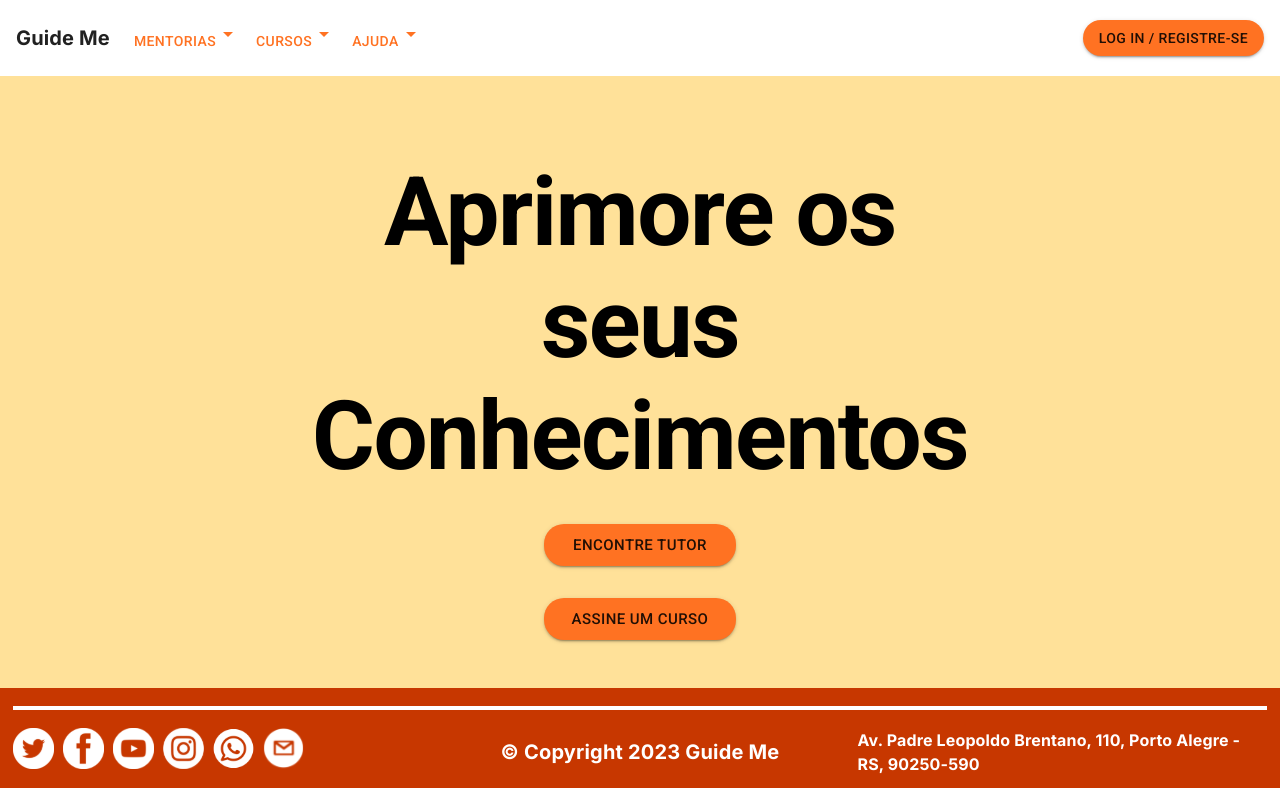
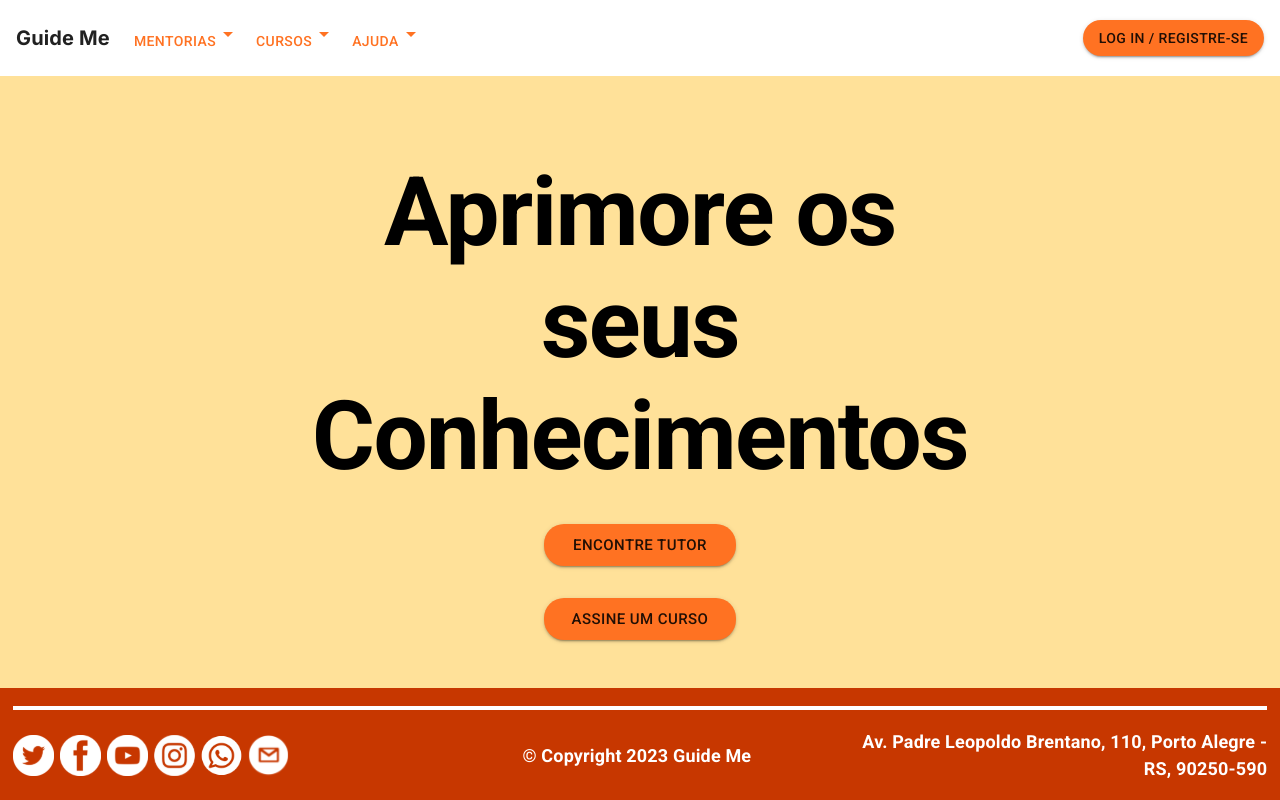
Before and after one commit to arthurafm/engsoft-trabfinal, a Next.js app: page / in a window 1280 px wide. Built offline with nearby package versions, Linux system fonts and the light colour scheme.

Commit message:
ajuste e refatoração do footer

```diff
--- a/src/app/footer.tsx
+++ /dev/null
@@ -1,95 +0,0 @@
-'use client'
-import {
-	Box,
-	Typography
-} from '@mui/material'
-
-import Link from 'next/link';
-import Image from 'next/image'
-
-function Footer() {
-	return (
-
-	<Box sx={{
-		 display: 'flex',
-		 flexDirection: 'column',
-		 height: 100,
-		 width: '100%',
-		 backgroundColor: '#C73700',
-		 alignItems: 'center',
-	}}>
-		<Box sx={{
-			 height: 4,
-			 width: '98%',
-			 backgroundColor: 'white',
-			 margin: '18px auto'
-		}}/>
-		<Box sx={{ display: 'flex', width: '100%' }}>
-			<Box sx={{ width: '33%', height: '100%', display: 'flex', justifyContent: 'left' }}>
-				<Link href="https://twitter.com/Gremio"
-					  style={{ marginRight: '9px', marginLeft: '3%' }} >
-					<Image
-						src="/Twitter.svg" alt="Twitter"
-						width="41" height="41" />
-				</Link>
-				<Link href="https://www.facebook.com/Gremio/"
-					  style={{ marginRight: '9px' }} >
-					<Image
-						src="/Facebook.svg" alt="Facebook"
-						width="41" height="41" />
-				</Link>
-				<Link href="https://www.youtube.com/@CanaldoFarid"
-					  style={{ marginRight: '9px' }} >
-					<Image
-						src="/Youtube.svg" alt="Youtube"
-						width="41" height="41" />
-				</Link>
-				<Link href="https://Instagram.com/Gremio"
-					  style={{ marginRight: '9px' }} >
-					<Image
-						src="/Instagram.svg" alt="Instagram"
-						width="41" height="41" />
-				</Link>
-				<Link href="/"
-					  style={{ marginRight: '9px' }} >
-					<Image
-						src="/Whatsapp.svg" alt="Whatsapp"
-						width="41" height="41" />
-				</Link>
-				<Link href="/">
-					<Image
-						src="/Email.svg" alt="Email"
-						width="41" height="41" />
-				</Link>
-			</Box>
-			<Box sx={{ width: '34%', height: '100%', display: 'flex', justifyContent: 'center' }}>
-				<Typography
-					sx={{
-						fontFamily: 'inter',
-						fontWeight: 'bold',
-						fontSize: 20,
-						color: 'white',
-						margin: 'auto'
-					}}
-				> © Copyright 2023 Guide Me
-				</Typography>
-			</Box>
-			<Box sx={{ width: '33%', height: '100%', display: 'flex', justifyContent: 'right' }}>
-				<Typography
-					sx={{
-						display: 'flex',
-						fontFamily: 'inter',
-						fontWeight: 'bold',
-						fontSize: 'fit-content',
-						color: 'white',
-						textJustify: 'right',
-						margin: 'auto 3% auto 0'
-					}}
-				> Av. Padre Leopoldo Brentano, 110, Porto Alegre - RS, 90250-590
-				</Typography>
-			</Box>
-		</Box>
-	</Box>
-  );
-}
-export default Footer;
--- a/src/app/layout.tsx
+++ b/src/app/layout.tsx
@@ -6,7 +6,7 @@ import '@fontsource/roboto/400.css';
 import '@fontsource/roboto/500.css';
 import '@fontsource/roboto/700.css';
 import BasicAppBar from './basicAppBar';
-import Footer from './footer';
+import Footer from '../components/footer/footer';
 
 import { ThemeProvider } from '@mui/material/styles';
 import { muiTheme } from './muiTheme';
--- /dev/null
+++ b/src/components/footer/divider.tsx
@@ -0,0 +1,13 @@
+'use client'
+import Box from '@mui/material/Box'
+
+export default function Divider() {
+	const style = {
+		height: 4,
+		width: '98%',
+		backgroundColor: 'white',
+		marginTop: '18px'
+	}
+
+	return <Box sx={style}/>
+}
--- /dev/null
+++ b/src/components/footer/footer.tsx
@@ -0,0 +1,34 @@
+'use client'
+import Box from '@mui/material/Box'
+import Links from './links'
+import Divider from './divider'
+import Text from './text'
+
+export default function Footer() {
+	const styles = {
+		OutBox : {
+			display: 'flex',
+			flexDirection: 'column',
+			alignItems: 'center',
+			height: 'fit-content',
+			width: '100%',
+			backgroundColor: '#C73700'
+		},
+		InBox : {
+			display: 'flex',
+			width: '98%',
+			alignItems: 'center',
+			m: '18px auto'
+		}
+	}
+
+	return (
+		<Box sx={styles.OutBox}>
+			<Divider/>
+			<Box sx={styles.InBox}>
+				<Links/>
+				<Text/>
+			</Box>
+		</Box>
+  	);
+}
--- /dev/null
+++ b/src/components/footer/links.tsx
@@ -0,0 +1,44 @@
+'use client'
+import Box from '@mui/material/Box'
+
+import Link from 'next/link';
+import Image from 'next/image'
+
+export default function Links() {
+    const styles = {
+        Link : {
+            marginRight: '6px',
+            display: 'flex',
+            alignItems: 'center'
+        },
+        Box : {
+            width: '33%',
+            height: '100%',
+            display: 'flex',
+            justifyContent: 'left'
+        }
+    }
+
+	return (
+        <Box sx={styles.Box}>
+            <Link href="https://twitter.com/Gremio" target="_blank" style={styles.Link}>
+                <Image src="/Twitter.svg" alt="Twitter" width="41" height="41" />
+            </Link>
+            <Link href="https://www.facebook.com/Gremio/" target="_blank" style={styles.Link}>
+                <Image src="/Facebook.svg" alt="Facebook" width="41" height="41"/>
+            </Link>
+            <Link href="https://www.youtube.com/@CanaldoFarid" target="_blank" style={styles.Link}>
+                <Image src="/Youtube.svg" alt="Youtube" width="41" height="41"/>
+            </Link>
+            <Link href="https://Instagram.com/Gremio" target="_blank" style={styles.Link}>
+                <Image src="/Instagram.svg" alt="Instagram" width="41" height="41"/>
+            </Link>
+            <Link href="/" target="_blank" style={styles.Link}>
+                <Image src="/Whatsapp.svg" alt="Whatsapp" width="41" height="41"/>
+            </Link>
+            <Link href="/" target="_blank" style={styles.Link}>
+                <Image src="/Email.svg" alt="Email" width="41" height="41"/>
+            </Link>
+        </Box>
+    );
+}
--- /dev/null
+++ b/src/components/footer/text.tsx
@@ -0,0 +1,41 @@
+'use client'
+import { Box, Typography } from '@mui/material'
+
+export default function Text() {
+    const styles = {
+        OutBox : {
+            display: 'flex',
+            width: '67%',
+            alignItems: 'center'
+        },
+        InBox : {
+            width: '50%',
+            height: '100%',
+            display: 'flex',
+        },
+        CenterBox : {
+            justifyContent: 'center'
+        },
+        RightBox : {
+            justifyContent: 'right'
+        },
+        Typography : {
+            fontFamily: 'Roboto',
+            fontWeight: 'bold',
+            color: 'white',
+            textAlign: 'right',
+            fontSize: 18
+        }
+    }
+
+	return (
+        <Box sx={styles.OutBox}>
+            <Box sx={{ ...styles.InBox, ...styles.CenterBox }}>
+                <Typography sx={styles.Typography}> © Copyright 2023 Guide Me </Typography>
+            </Box>
+            <Box sx={{ ...styles.InBox, ...styles.RightBox }}>
+                <Typography sx={styles.Typography}> Av. Padre Leopoldo Brentano, 110, Porto Alegre - RS, 90250-590 </Typography>
+            </Box>
+        </Box>
+  	);
+}
```
